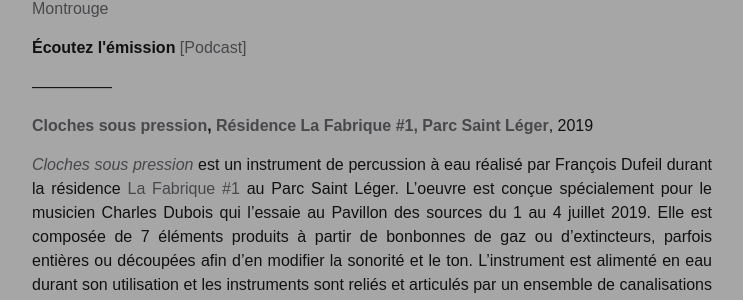
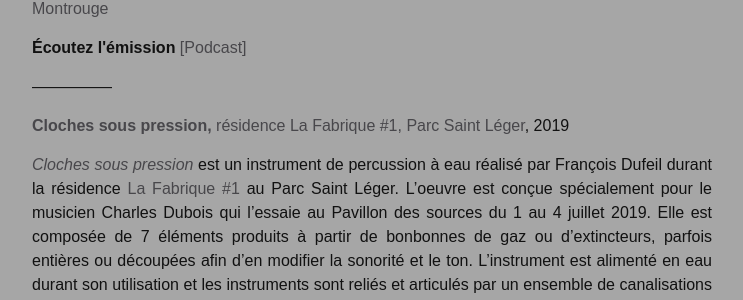
Before and after one commit to Mariecie/Mariecie.github.io, a Jekyll site: the page built from Textes.Documents.md, in a window 1280 px wide. Shown: the part 939-1239 px from the top of the page, without its empty margins (268-1011 px from the left). Built offline with Jekyll 4.4.1, drawn with Linux system fonts in a browser that asks for light colours.

Commit message:
espace titre texte leo

```diff
--- a/Textes.Documents.md
+++ b/Textes.Documents.md
@@ -30,7 +30,7 @@ Sarah Ihler-Meyer
 <span style="font-color: #272727;">---------------</span>
 <br/>
 
-<span style="font-weight: bold;"><a href="{{ site.baseurl }}/2015/10/23/Cloches-sous-pression/">Cloches sous pression</a>, <a href="#" onclick='window.open("http://www.parcsaintleger.fr/portfolio/cloches-sous-pression/");return false;'>Résidence La Fabrique #1, Parc Saint Léger</a></span>, 2019
+<span style="font-weight: bold;"><a href="{{ site.baseurl }}/2015/10/23/Cloches-sous-pression/">Cloches sous pression, </a></span><a href="#" onclick='window.open("http://www.parcsaintleger.fr/portfolio/cloches-sous-pression/");return false;'>résidence La Fabrique #1, Parc Saint Léger</a>, 2019
 
 <p style="text-align:justify">
 <span style="font-style: italic;"><a href="{{ site.baseurl }}/2015/10/23/Cloches-sous-pression/">Cloches sous pression</a></span>  est un instrument de percussion à eau réalisé par François Dufeil durant la résidence <a href="#" onclick='window.open("http://www.parcsaintleger.fr/portfolio/cloches-sous-pression/");return false;'>La Fabrique #1</a> au Parc Saint Léger. L’oeuvre est conçue spécialement pour le musicien Charles Dubois qui l’essaie au Pavillon des sources du 1 au 4 juillet 2019. Elle est composée de 7 éléments produits à partir de bonbonnes de gaz ou d’extincteurs, parfois entières ou découpées afin d’en modifier la sonorité et le ton. L’instrument est alimenté en eau durant son utilisation et les instruments sont reliés et articulés par un ensemble de canalisations et de vannes permettant au musicien d’amplifier ou de diminuer le débit sur l’un ou l’autre des éléments.
```
